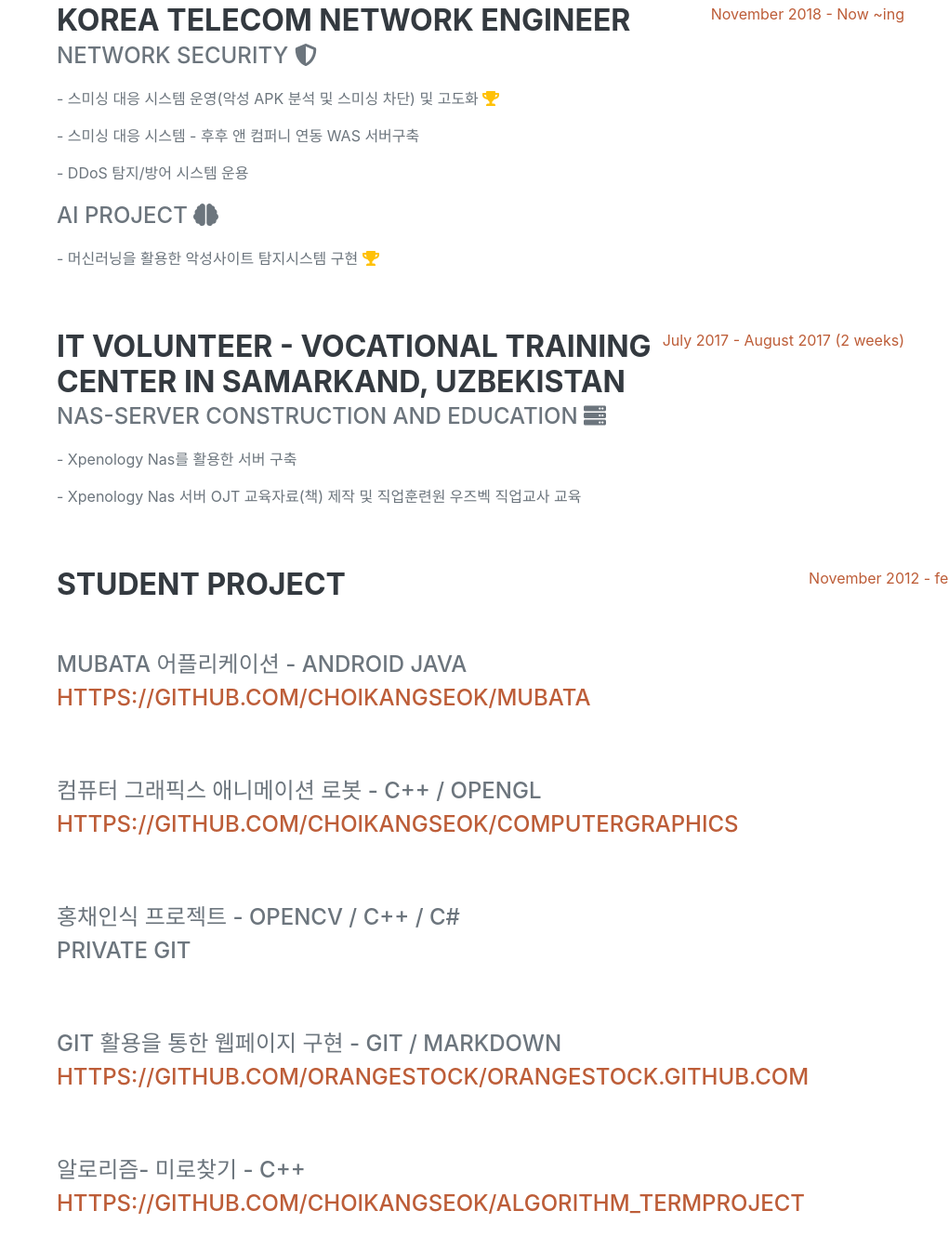
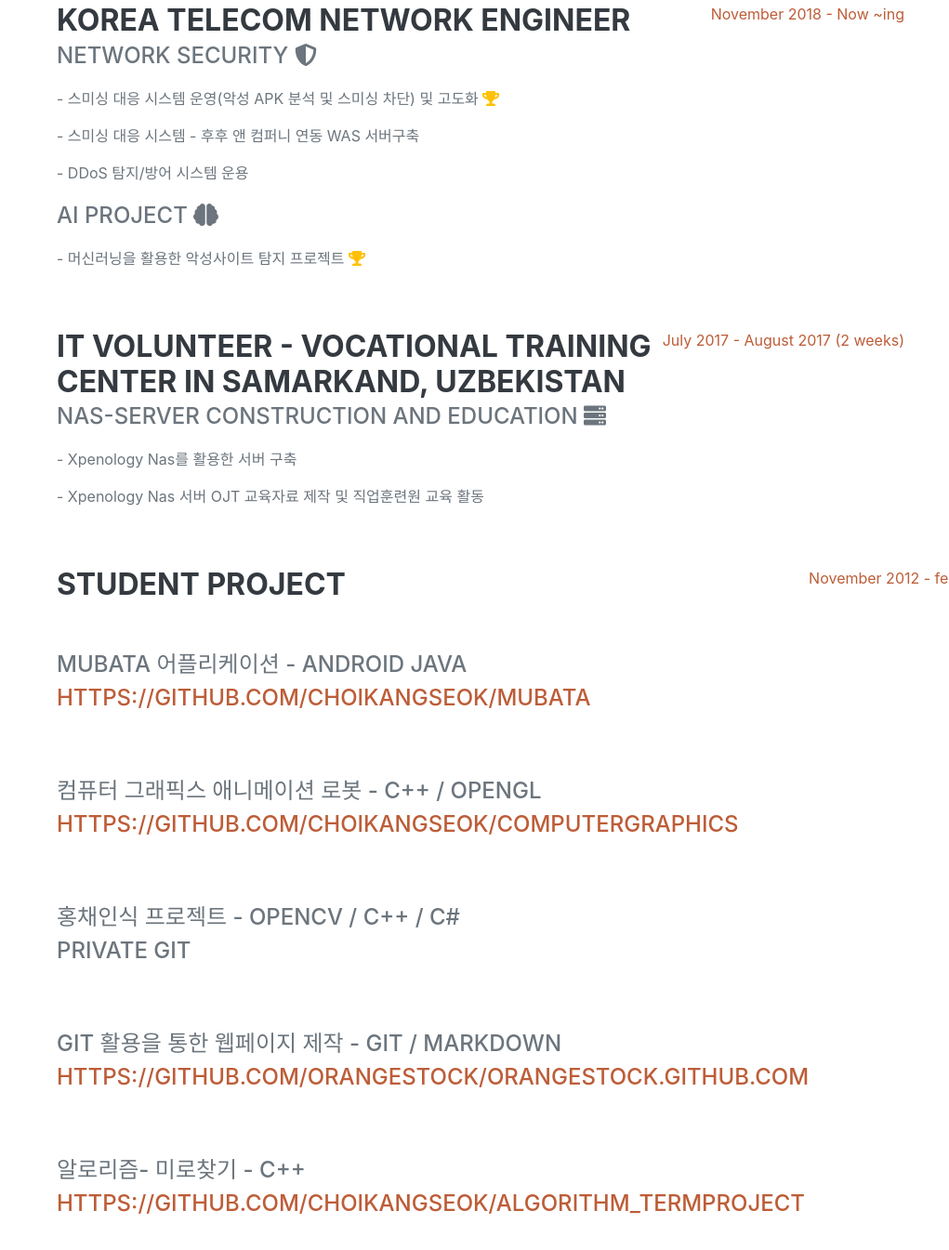
Before and after one commit to choikangseok/intro, a plain HTML site: page index.html in a window 1280 px wide. Shown: the part 993-2338 px from the top of the page at 93% size, without its empty margins (259-1280 px from the left). Drawn offline with nearby package versions, Linux system fonts and the light colour scheme; a web font is replaced by a local one.

Commit message:
20201231

```diff
--- a/index.html
+++ b/index.html
@@ -50,8 +50,7 @@
                     <p class="lead mb-5">
                     <span class="text-primary">AGE</span> - 28<br>
                     <span class="text-primary">JOB</span> - Network Security Engineer<br>
-                    <span class="text-primary">GOAL</span> - <!-- DevOps --><br>
-
+                    <span class="text-primary">GOAL</span> - 친절한 DevOps<!-- DevOps --><br>
                     <span class="text-primary">HOBBY</span> - Boxing, Football, Basketball, Bowling, SnowBoarding, Trekking<br>
                     </p>
                     <h2 class="mb-2">
@@ -82,7 +81,7 @@
                             <p> - DDoS 탐지/방어 시스템 운용</p>
 
                             <div class="subheading mb-3"> AI project <i class="fas fa-brain"></i></div>
-                            <p> - 머신러닝을 활용한 악성사이트 탐지시스템 구현 <i class="fas fa-trophy text-warning"></i></p> <!-- </i> - kt그룹 성과공유회 우수과제 선정</p> -->
+                            <p> - 머신러닝을 활용한 악성사이트 탐지 프로젝트 <i class="fas fa-trophy text-warning"></i></p> <!-- </i> - kt그룹 성과공유회 우수과제 선정</p> -->
 
 
                         </div>
@@ -95,7 +94,7 @@
                             <div class="subheading mb-3">NAS-server construction and education <i class="fas fa-server"></i></div>
                             <!-- <div class="subheading mb-3">우즈베키스탄 사마르칸트 직업훈련원 NAS 서버 구축 및 교육</div> -->
                             <p> - Xpenology Nas를 활용한 서버 구축 </p>
-                            <p> - Xpenology Nas 서버 OJT 교육자료(책) 제작 및 직업훈련원 우즈벡 직업교사 교육 </p>
+                            <p> - Xpenology Nas 서버 OJT 교육자료 제작 및 직업훈련원 교육 활동 </p>
                         </div>
                         <div class="flex-shrink-0"><span class="text-primary"> July 2017 - August 2017 (2 weeks)</span></div>
                     </div>
@@ -120,7 +119,7 @@
 
                             <br>
                             <br>
-                            <div class="subheading mb-3">git 활용을 통한 웹페이지 구현 - git / Markdown </i><br><a href="https://github.com/orangestock/orangestock.github.com">https://github.com/orangestock/orangestock.github.com</a></div>
+                            <div class="subheading mb-3">git 활용을 통한 웹페이지 제작 - git / Markdown </i><br><a href="https://github.com/orangestock/orangestock.github.com">https://github.com/orangestock/orangestock.github.com</a></div>
 
 
                             <br>
```
